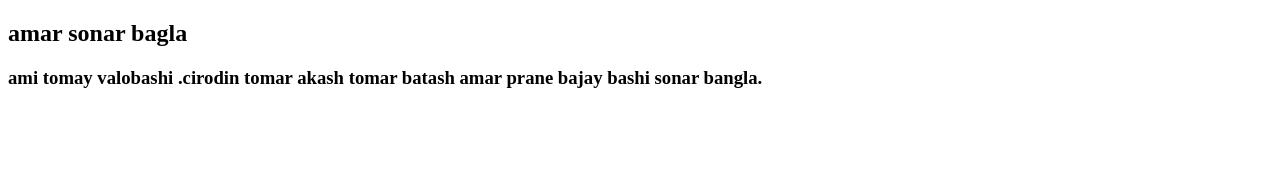
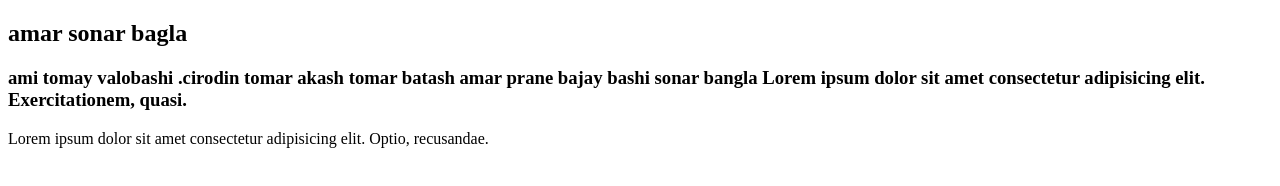
Before and after one commit to S-MD-JAHED/my-repo, a plain HTML site: page index.html in a window 1280 px wide. Drawn offline with Linux system fonts and the light colour scheme.

Commit message:
anything

```diff
--- a/index.html
+++ b/index.html
@@ -8,6 +8,8 @@
 </head>
 <body>
     <h2>amar sonar bagla </h2>
-    <h3>ami tomay valobashi .cirodin tomar akash tomar batash amar prane bajay bashi sonar bangla.</h3>
+    <h3>ami tomay valobashi .cirodin tomar akash tomar batash amar prane bajay bashi sonar bangla Lorem ipsum dolor sit amet consectetur adipisicing elit. Exercitationem, quasi.</h3>
+    <p>Lorem ipsum dolor sit amet consectetur adipisicing elit. Optio, recusandae.</p>
+
 </body>
 </html>
```
